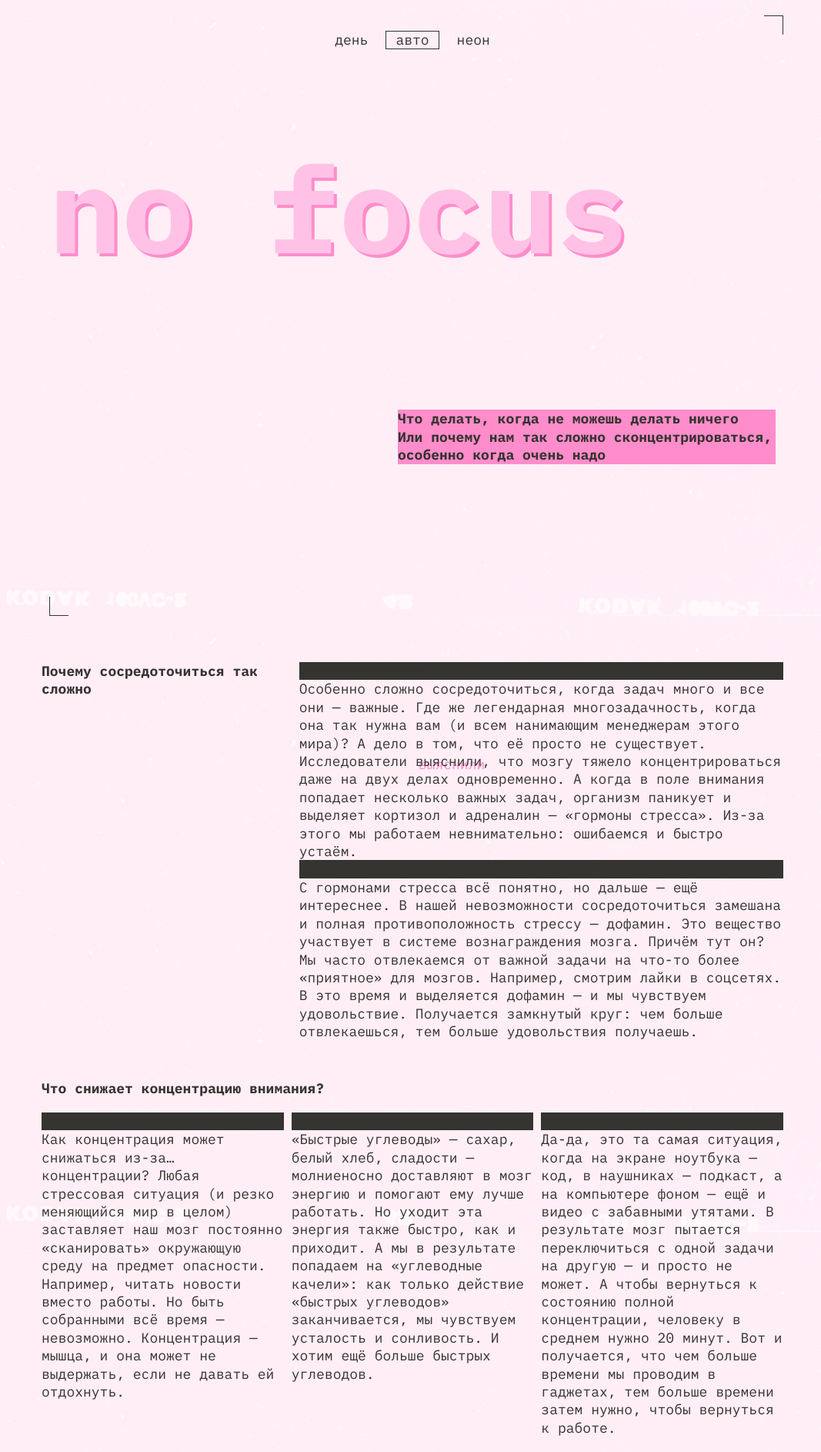
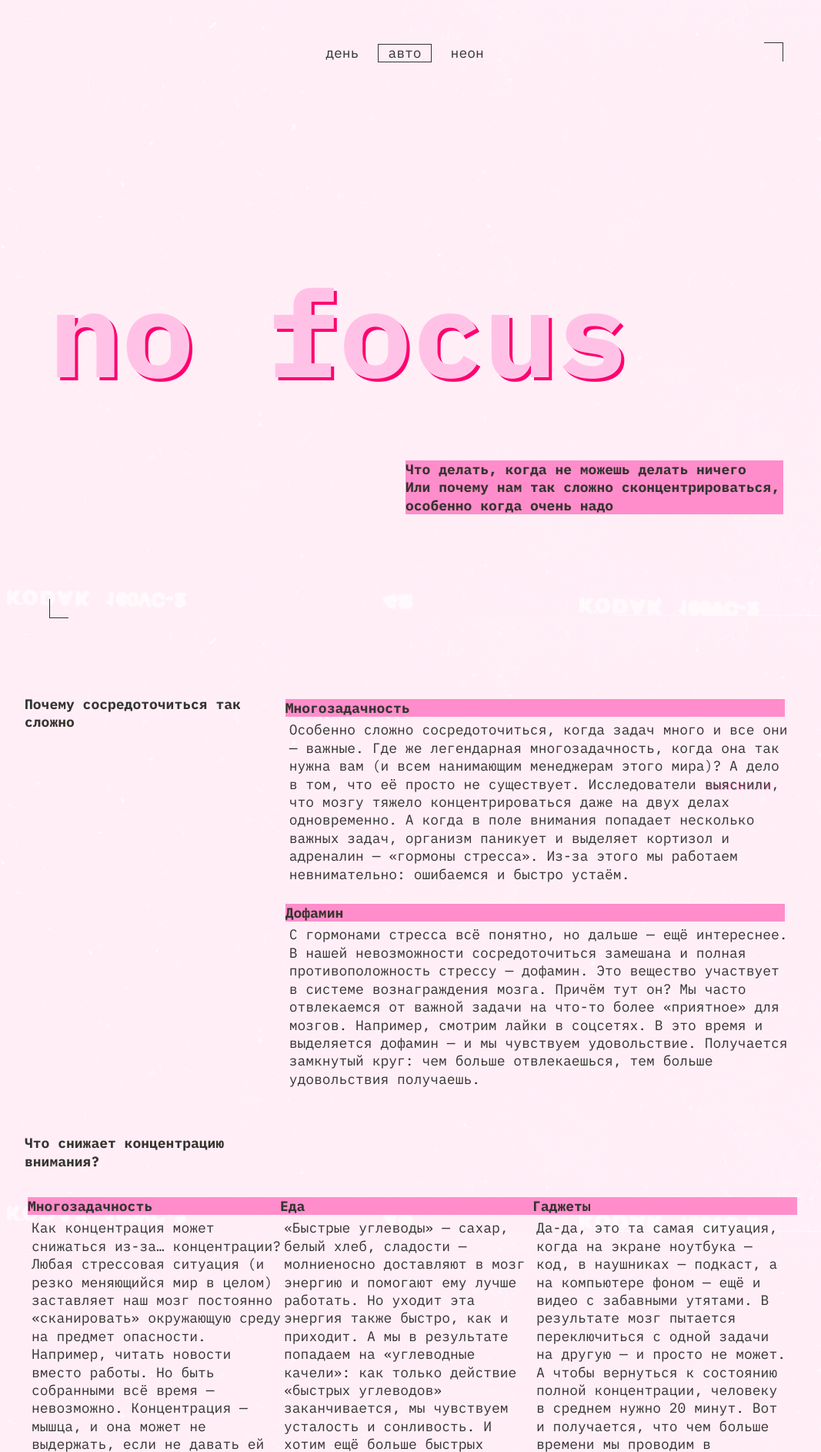
Before and after one commit to 1zh0ra/slozhno-sosredotochitsya, a plain HTML site: page index.html in a window 1280 px wide. Shown: the top 1886 px of the page at 77% size, without its empty margins (104-1171 px from the left). Drawn offline with Linux system fonts and the light colour scheme.

Commit message:
Вторая попытка

```diff
--- a/index.html
+++ b/index.html
@@ -64,7 +64,7 @@
                 вам (и всем нанимающим менеджерам этого мира)? А дело в том, что
                 её просто не существует. Исследователи
                 <a
-                  class="link shadow-decor"
+                  class="link"
                   href="https://dana.org/article/multicosts-of-multitasking/"
                   target="_blank"
                   >выяснили</a
@@ -185,7 +185,7 @@
                   Или даже пробегитесь. Лучше найти парк или лес: один
                   эксперимент
                   <a
-                    class="link shadow-decor"
+                    class="link"
                     href="https://www.sciencedirect.com/science/article/abs/pii/S0272494415000328"
                     target="_blank"
                     >показал</a
--- a/styles/style.css
+++ b/styles/style.css
@@ -25,10 +25,12 @@
 
 .decorated-zone {
   position: relative;
+  margin-block: 35px;
 }
 
 .link {
   text-decoration: none;
+  text-shadow: 1px 1px 0 var(--accent-color);
 }
 
 .rec-decor {
@@ -59,14 +61,20 @@
 }
 
 .page-title {
-  text-shadow: 4px 4px 0 var(--accent-color, #ff0070);
+  text-shadow: 4px 4px 0 #ff0070;
   font-weight: 700;
   font-size: 157px;
   font-style: normal;
+  line-height: 82.5%;
 }
 
 .header {
   align-items: start;
+  min-height: 768px;
+}
+
+.footer {
+  min-height:768px;
 }
 
 .rec-decor::before {
@@ -79,16 +87,17 @@
 .header__theme-menu {
   display: flex;
   flex-direction: column-reverse;
+  margin-block: -18px;
 }
 
 .header__theme-menu-list {
   display: flex;
-  flex-direction: row;
   justify-content: center;
-  gap: 10px;
+  gap: 12px;
   color: var(--secondary-color);
   background: transparent;
   cursor: pointer;
+  margin-right: 20px;
 }
 
 .header__theme-menu-button {
@@ -98,11 +107,7 @@
   line-height: 18px;
   font-weight: 400;
   text-transform: lowercase;
-  cursor: pointer;
-}
-
-.header__theme-menu-button:hover {
-  border: 1px solid var(--color-black-1, #000028);
+  cursor:pointer;
 }
 
 .header__theme-menu-button:focus {
@@ -113,12 +118,18 @@
   border-block-end-color: currentColor;
 }
 
-
 .decorated-zone {
   position: relative;
 }
 
-.decorated-zone::before,
+.decorated-zone::before {
+  content: "";
+  position: absolute;
+  z-index: -1;
+  inline-size: 25px;
+  block-size: 25px;
+}
+
 .decorated-zone::after {
   content: "";
   position: absolute;
@@ -147,17 +158,23 @@
   pointer-events: none;
 }
 
+.header__theme-menu-item:hover {
+  border-bottom: 1px solid var( --secondary-color);
+}
+
 .page-title {
+  margin-top: 190px;
   color: var(--brand-color);
   font-weight: 700;
   font-size: 157px;
   line-height: 82.5%;
-  text-shadow: 4px 4px 0 var(--accent-color, #ff0070);
+  text-shadow: 4px 4px 0 var(--accent-color);
 }
 
 .header__title {
   max-width: 491px;
-  margin-block: 55px;
+  margin-block-end: 33px;
+  margin-inline-end:-10px;
   background-color: var(--accent-color);
   color: var(--highlight-color);
   font-size: 18px;
@@ -168,11 +185,16 @@
 }
 
 .title {
+  max-width: 315px;
   color: var(--secondary-color);
   font-size: 18px;
   font-style: normal;
   font-weight: 700;
+  font-size: inherit;
+  line-height: inherit;
   line-height: 23.4px;
+  margin-inline-start:-22px;
+  margin-block: 5px;
   }
 
 .main {
@@ -186,20 +208,34 @@
   gap: 20px;
 }
 
+.section-gallery {
+  gap: 20px;
+  margin-block: -58px;
+  margin-inline: -16px;
+}
+
 .section-why {
   display: grid;
   grid-template-columns: 1fr 2fr;
-  gap: 20px;
+}
+
+.articles-list {
+  display: grid;
+  margin-block: -1px;
+  margin-inline: 10px;
+  gap: 10px;
 }
 
 .article {
   flex-direction: column;
   color: var(--text-color);
   display: grid;
+  margin-inline: -23px;
+  margin-block: 6px;
 }
 
 .shadow-decor {
-  text-shadow: 4px 4px 0 var(--accent-color, #ff0070);
+  text-shadow: 4px 4px 0 #ff0070;
 }
 
 .link:hover {
@@ -215,25 +251,35 @@
 }
 
 .title-decor {
-  background-color: var(--secondary-color);
+  background-color: var(--accent-color);
   color: var(--highlight-color);
   max-width: 648.918px;
+  margin-inline: -5px;
 }
+
 
 .section-what__articles-list {
   display: grid;
   grid-template-columns: 1fr 1fr 1fr;
-  gap: 10px;
+  gap: 40px;
+}
+
+.section-how__articles-list{
+  margin-inline: -50px;
+  display: flex;
+  flex-direction: column
 }
 
 .section-how__title {
-  background-color: var( --secondary-color);
+  background-color: var(--accent-color);
+  margin-block: 7px;
 }
 
 .section-how {
   display: grid;
   grid-template-columns: 1fr 1fr;
   gap: 20px;
+  margin-block: 50px;
 }
 
 .gallery-list {
@@ -244,8 +290,8 @@
     "sunset sunset food"
     "cassette books food"
     "cassette road road";
-  gap: 20px;
   padding-bottom: clamp(2.5rem, 5.089vw + 1.307rem, 3.75rem);
+  gap: 10px;
 }
 
 .sunset {
```
Lines whose indentation alone changed are shown as unchanged.
